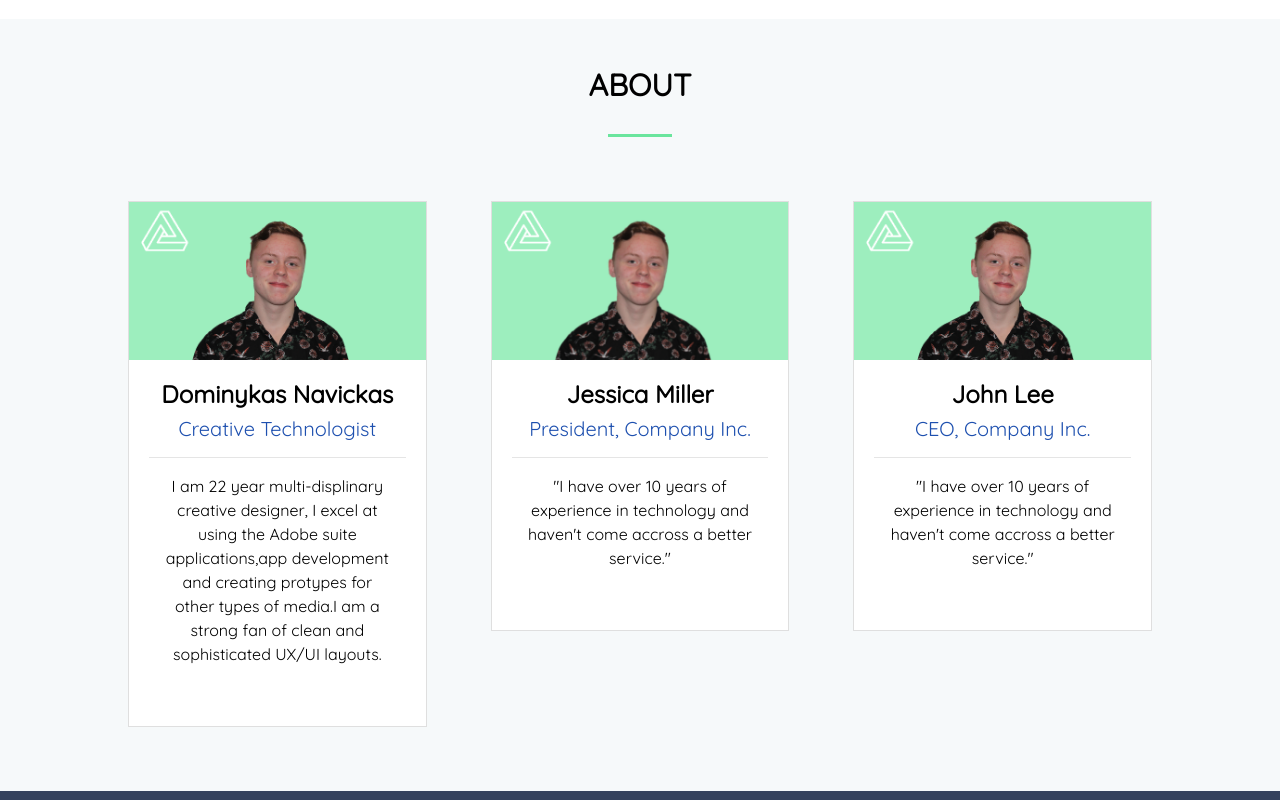
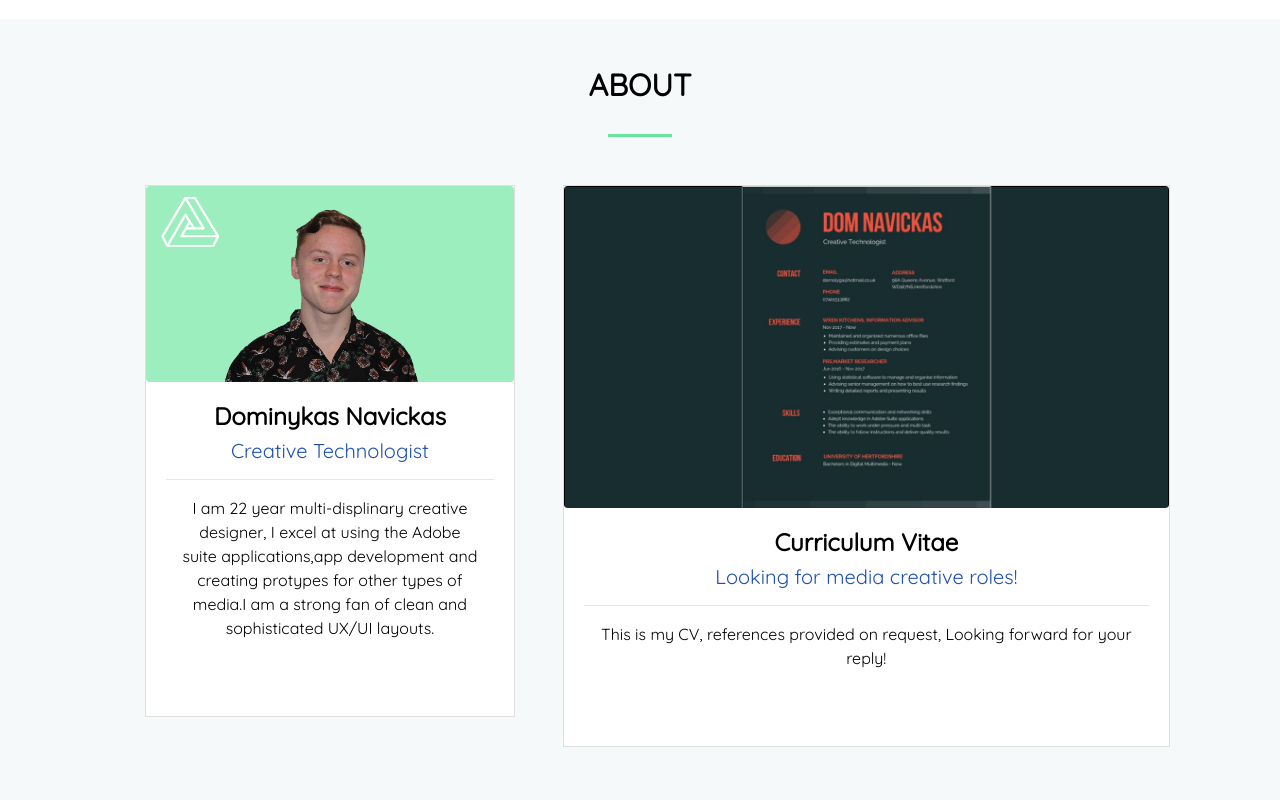
Before and after one commit to domasn1/domasn, a plain HTML site: page index.html in a window 1280 px wide. Shown: the part 2000-2800 px from the top of the page. Drawn offline with Linux system fonts and the light colour scheme.

Commit message:
Add files via upload

```diff
--- a/index.html
+++ b/index.html
@@ -111,8 +111,8 @@
 <div class="row narrow">
     <div class="col-md-4">
       <div class="about text-center" >
-        <btn class="work" href="#work">
-        <i class="fab fa-accusoft fa-3x"></i>
+      <a href= #work>  <btn class="skills">
+        <i class="fab fa-accusoft fa-3x"></i></a>
       </btn>
         <h3> Graphic Design </h3>
         <p> I am highly proficient with using the Adobe suite applications,
@@ -127,7 +127,7 @@
 
 <div class="col-md-4">
   <div class="about text-center">
-      <i class="fab fab fa-codepen fa-3x"></i>
+      <a href= #work> <i class="fab fab fa-codepen fa-3x"></i></a>
       <h3> App Development</h3>
       <p>Designing creative prototypes according to specifications,
           great understanding of software design and programming principles.
@@ -137,7 +137,7 @@
 
   <div class="col-md-4">
     <div class="about text-center">
-      <i class="fab fa-chrome fa-3x"></i>
+    <a href= #work><i class="fab fa-chrome fa-3x"></i></a>
       <h3> Web Design</h3>
       <p>Both creatively and technically inclined, to build or redesign websites.
         Strong ability to create functional and easy to use websites.
@@ -165,32 +165,32 @@
 
  	<div class="col-md-6">
  		<div class="portfolio-item">
- 			<a href="img/portfolio/1.png" data-lightbox="example-set" data-title="My Portfolio Image Description">
- 				<img class="example-image" src="img/portfolio/1.png" alt="">
+ 			<a href="img/portfolio/1.png" data-lightbox="example-set" data-title="Working with 4V (node based program) from scratch to produce a motion tracking particle display for the use of a fashion runway, this group project has taken 2 months to achieve, further implementions would be available as exhibitions to the public. ">
+ 				<img class="example-image" src="img/portfolio/1.png" alt="4V Node Programming">
+ 			</a>
+ 		</div>
+ 	</div>
+
+ 	<div class= "col-md-6">
+ 		<div class="portfolio-item">
+ 			<a href="img/portfolio/2.png" data-lightbox="example-set" data-title="Working with the company OCADO (food shopping site) to produce a 15s advert on the subject of (Worlds foods on your fingertips) this project was a group project as well.I was able to get my group partners hands to mimic a clapping motion, later edited in Adobe Premiere and linked up together with Adobe After Effects">
+ 				<img class="example-image" src="img/portfolio/2.png" alt="Ocado Advertisement">
  			</a>
  		</div>
  	</div>
 
  	<div class="col-md-6">
  		<div class="portfolio-item">
- 			<a href="img/portfolio/2.png" data-lightbox="example-set">
- 				<img class="example-image" src="img/portfolio/2.png" alt="">
+ 			<a href="img/portfolio/3.png" data-lightbox="example-set" data-title="--Current Ongoing Project-- Salzburg city points is an based for the tourists of Salzburg visiting the area.The app itself features a friendly user UI complimented together with AR elements such as the camera.Users will be able to take pictures/navigate to and of statues around Salzburg as a 3D object available to display. ">
+ 				<img class="example-image" src="img/portfolio/3.png" alt="Salzburg City Points">
  			</a>
  		</div>
  	</div>
 
  	<div class="col-md-6">
  		<div class="portfolio-item">
- 			<a href="img/portfolio/3.png" data-lightbox="example-set">
- 				<img class="example-image" src="img/portfolio/3.png" alt="">
- 			</a>
- 		</div>
- 	</div>
-
- 	<div class="col-md-6">
- 		<div class="portfolio-item">
- 			<a href="img/portfolio/4.png" data-lightbox="example-set">
- 				<img class="example-image" src="img/portfolio/4.png" alt="">
+ 			<a href="img/portfolio/4.png" data-lightbox="example-set" data-title="Interactive gamespace, this was coded and created using Unity, players of the game can explore the space around them. Interactive elements of the game consisted of boat travel, picking items and interacting with the patrolling NPC'S. ">
+ 				<img class="example-image" src="img/portfolio/4.png" alt="Interactive Gamespace">
  			</a>
  		</div>
  	</div>
@@ -208,49 +208,45 @@
 
 <!-- End of portfolio Section !-->
 
-<!-- Start blog Section !-->
+<!-- Start of about me Section !-->
 <div id="about"class="offset">
 
   <div class="jumbotron">
 
   	<h3 class="heading">About</h3>
   	<div class="heading-underline"></div>
+    <center>
+  <div class="row">
 
-  <div class="row narrow">
-
-  	<div class="col-md-4">
-  		<div class="card text-center">
-  			<img class="card-img-top" src="img/testimonials/1.png" alt="">
+  	<div class="col-md-5">
+      <div class="center-block img-responsive">
+  		<div class="card">
+  			<img class="card-img-top" src="img/about/1.png" alt="Dominykas Navickas" "text-center"> </img>
   			<div class="card-body">
   				<h4>Dominykas Navickas</h4>
   				<h5>Creative Technologist</h5>
   				<p>I am 22 year multi-displinary creative designer, I excel at using the Adobe suite applications,app development and creating protypes for other types of media.I am a strong fan of clean and sophisticated UX/UI layouts.</p>
-  			</div>
+
+        </div>
   		</div>
   	</div>
+    </div>
 
-  	<div class="col-md-4">
-  		<div class="card text-center">
-  			<img class="card-img-top" src="img/testimonials/2.png" alt="">
+    <div class="col-md-6">
+      <div class="card1">
+<div class="center-block img-responsive">
+  		<div class="card">
+  			<img class="card-img-top" src="img/about/2.png" alt="CV" "text-center"> </img>
   			<div class="card-body">
-  				<h4>Jessica Miller</h4>
-  				<h5>President, Company Inc.</h5>
-  				<p>"I have over 10 years of experience in technology and haven't come accross a better service."</p>
-  			</div>
+  				<h4>Curriculum Vitae</h4>
+  				<h5>Looking for media creative roles!</h5>
+  				<p>This is my CV, references provided on request, Looking forward for your reply!</p>
+</div>
+        </div>
   		</div>
   	</div>
-
-    <div class="col-md-4">
-      <div class="card text-center">
-        <img class="card-img-top" src="img/testimonials/1.png" alt="">
-        <div class="card-body">
-          <h4>John Lee</h4>
-          <h5>CEO, Company Inc.</h5>
-          <p>"I have over 10 years of experience in technology and haven't come accross a better service."</p>
-        </div>
-      </div>
     </div>
-
+</dv>
   </div> <!--- End Row -->
   </div> <!--- End Jumbotron -->
 
@@ -264,21 +260,22 @@
 <!-- Start contact  Section !-->
 <div id="contact"class="offset" >
 
+
   <div class="container-fluid footer">
   <div class="row">
 
   	<div class="col-md-5">
-  		<img src="img/nest.png" alt="">
+  		<img src="img/nest.png" alt="Dominykas Navickas">
   		<p>I am always looking forward to embarking on a new project. Feel free to contact me if you need some work done.</p>
   		<strong>Contacting by post?</strong>
   		<p>98A Queens Avenue<br>Watford,Hertfordshire</p>
   		<strong>Contact Info</strong>
       <p>Dominykas Navickas </p>
   		<p>07401513882<br>domolyga@hotmail.co.uk</p>
-  		<a href="#"><i class="fab fa-facebook-square"></i></a>
-  		<a href="#"><i class="fab fa-twitter-square"></i></a>
-  		<a href="#"><i class="fab fa-google-plus-square"></i></a>
-  		<a href="#"><i class="fab fa-linkedin"></i></a>
+  		<a href="https://www.facebook.com/dominykasn"><i class="fab fa-facebook-square"></i></a>
+  		<a href="https://dominykasnavickas.tumblr.com/"><i class="fab fa-tumblr-square"></i></a>
+  		<a href="https://plus.google.com/u/0/117974462099846769367?tab=mX"><i class="fab fa-google-plus-square"></i></a>
+  		<a href="https://www.linkedin.com/in/dominykas-navickas-a35a22128/"><i class="fab fa-linkedin"></i></a>
   	</div>
 
   </div> <!--- End Row -->
@@ -286,9 +283,6 @@
 </div>
 
 <!-- End of contact Section !-->
-
-
-
 
 
 
--- a/style.css
+++ b/style.css
@@ -94,8 +94,23 @@ h1{
 	color: white;
 	font-size: 2.4rem;
 	text-transform: uppercase;
-	padding-bottom: 7rem;
+	padding-bottom: 10rem;
 }
+
+.type {
+	width: 100%;
+	max-width: 100%;
+	position: absolute;
+	top: 55%;
+	z-index: 1;
+
+
+}
+
+
+
+
+
 .btn {
 	border-width: medium;
 	border-radius: 0;
@@ -176,14 +191,25 @@ img.example-image {
 }
 
 /*============= TESTIMONIALS SECTION =============*/
+.card1 {
+	display:absolute;
+	margin-left: -8rem;
+	margin: 0px,1rem, 0rem;
+	border-radius: 0;
+ /* Added */
+  margin-bottom: 1rem; /* Added */
+}
 
-.card {
-	margin: 0 1rem;
+.card-img-top {
+	display:inline;
+	border-radius: 4px;
+
+
+}
+.card-img-top:active {
 	border-radius: 0;
 }
-.card-img-top {
-	border-radius: 0;
-}
+
 .card h4 {
 	font-weight: 700;
 }
@@ -191,6 +217,43 @@ img.example-image {
 	color: #1e50af;
 }
 .card p {
+	border-top: 1px solid rgba(0, 0, 0, 0.1);
+	padding: 1rem;
+	margin: 1rem 0 1.5rem;
+}
+.card {
+	display:absolute;
+	margin-left: 9rem;
+	margin: 0px,1rem, 0rem;
+	border-radius: 0;
+ /* Added */
+  margin-bottom: 5rem; /* Added */
+	padding-bottom: 1rem
+
+
+
+
+}
+
+
+}
+.card-img-top {
+	display:inline;
+	border-radius: 4px;
+
+
+}
+.card-img-top:active {
+	border-radius: 0;
+}
+
+.card1 h4 {
+	font-weight: 700;
+}
+.card h5 {
+	color: #1e50af;
+}
+.card1 p {
 	border-top: 1px solid rgba(0, 0, 0, 0.1);
 	padding: 1rem;
 	margin: 1rem 0 1.5rem;
```
Also changed, not shown: img/about/1.png (added), img/about/2.png (added), img/portfolio/4.png.
